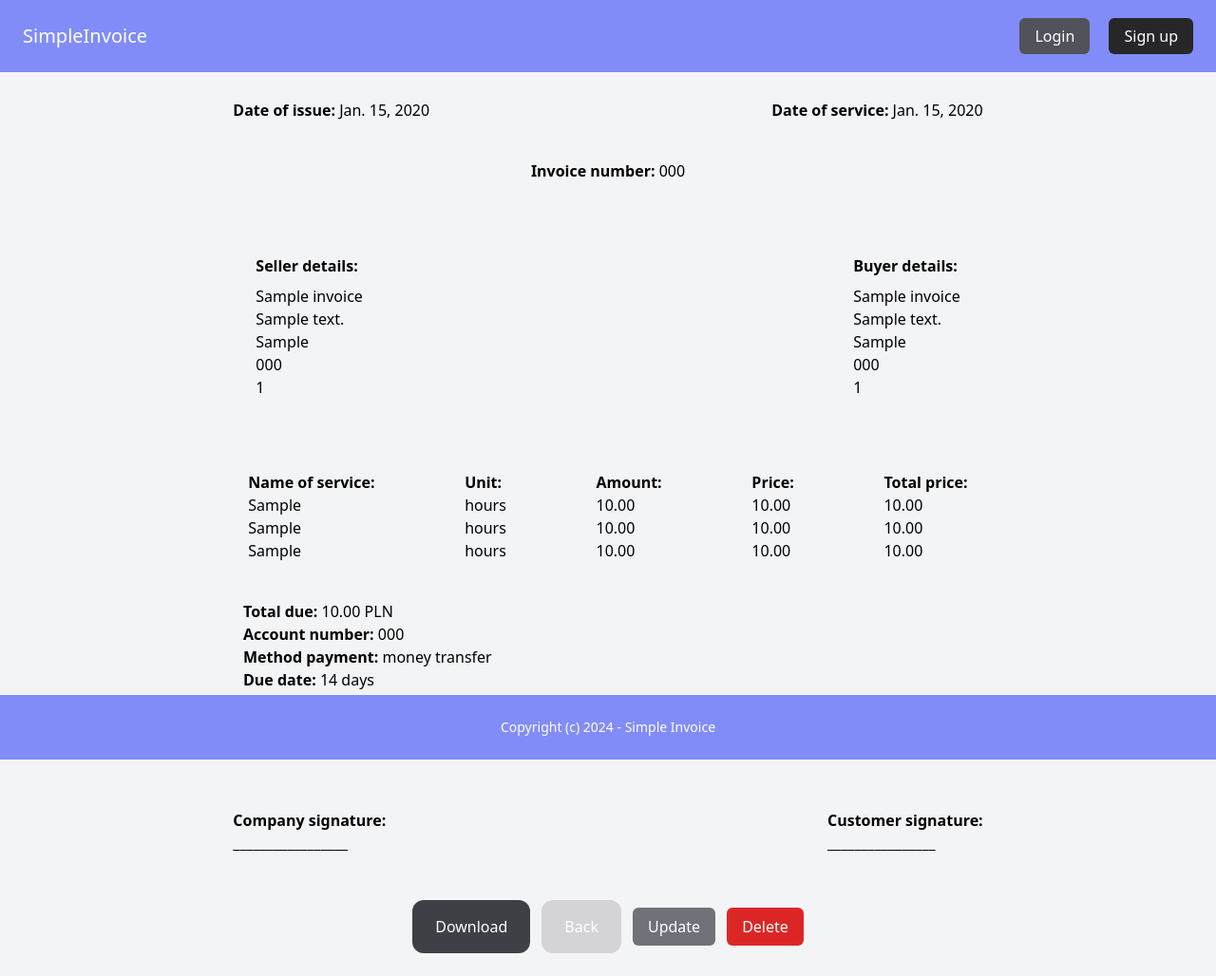
After one commit to MrCzaro/SimpleInvoice, a Django app: page /detail/00000000-0000-0000-0000-000000000001/ in a window 1280 px wide. The commit adds this page. Shown: the whole page at 95% size. Run offline with Django 5.2, Linux system fonts and the light colour scheme; tables that the repository leaves empty hold one stand-in row (values such as "Sample post"); some libraries are stand-ins or nearby versions.

Commit message:
Update 4/3/24

```diff
--- a/SimpleInvoice/SimpleInvoice/settings.py
+++ b/SimpleInvoice/SimpleInvoice/settings.py
@@ -56,7 +56,7 @@ ROOT_URLCONF = "SimpleInvoice.urls"
 TEMPLATES = [
     {
         "BACKEND": "django.template.backends.django.DjangoTemplates",
-        "DIRS": [],
+        "DIRS": [BASE_DIR / "templates"],
         "APP_DIRS": True,
         "OPTIONS": {
             "context_processors": [
@@ -107,7 +107,7 @@ AUTH_PASSWORD_VALIDATORS = [
 
 LANGUAGE_CODE = "en-us"
 
-TIME_ZONE = "UTC"
+TIME_ZONE = "Europe/Warsaw"
 
 USE_I18N = True
 
--- a/SimpleInvoice/SimpleInvoice/urls.py
+++ b/SimpleInvoice/SimpleInvoice/urls.py
@@ -3,5 +3,5 @@ from django.urls import path, include
 
 urlpatterns = [
     path("admin/", admin.site.urls),
-    path("invoice/", include("invoice.urls"))
+    path("", include("invoice.urls"))
 ]
--- a/SimpleInvoice/invoice/urls.py
+++ b/SimpleInvoice/invoice/urls.py
@@ -4,8 +4,8 @@ from . import views
 app_name = "invoice"
 
 urlpatterns = [
+    path("", views.dashboard, name="dashboard"),
     path("create/", views.create_invoice, name="create"),
-    path("dashboard/", views.dashboard, name="dashboard"),
     path("delete/<uuid:invoice_id>/", views.delete_invoice, name="delete"),
     path("detail/<uuid:invoice_id>/", views.detail_invoice, name="detail"),
     path("update/<uuid:invoice_id>/", views.update_invoice, name="update"),
--- a/SimpleInvoice/invoice/views.py
+++ b/SimpleInvoice/invoice/views.py
@@ -35,18 +35,18 @@ def update_invoice(request, invoice_id):
     # Handles the update of an invoice
     invoice = get_object_or_404(Invoice, id=invoice_id)
     if request.method == "POST":
-        form = InvoiceForm(request.post, instance=invoice)
+        form = InvoiceForm(request.POST, instance=invoice)
         if form.is_valid():
             form.save()
             return redirect("invoice:detail", invoice.id)
-        else:
-            form = InvoiceForm(instance=invoice)
+    else:
+        form = InvoiceForm(instance=invoice)
 
-        context = {
-            "form" : form,
-            #"invoice" : invoice,
-            "title" : "Edit the invoice"
-        }
+    context = {
+        "form" : form,
+        "invoice" : invoice,
+        "title" : "Edit the invoice"
+    }
     return render(request, "invoice_form.html", context)
 
 def delete_invoice(request, invoice_id):
@@ -57,6 +57,7 @@ def delete_invoice(request, invoice_id):
         return redirect("invoice:dashboard")
     context = {
         "title" : "Delete the Invoice",
+        "invoice" : invoice
     }
     return render(request, "confirm_delete.html", context)
 
@@ -64,6 +65,7 @@ def detail_invoice(request, invoice_id):
     # Displays an invoice details
     invoice = get_object_or_404(Invoice, id=invoice_id)
     context={
-        "title" : "Invoice details"
+        "title" : "Invoice details",
+        "invoice" : invoice
     }
     return render(request, "invoice_details.html", context)
--- a/templates/base.html
+++ b/SimpleInvoice/templates/base.html
@@ -14,8 +14,8 @@
 
             <div class="space-x-4">
                 {% if request.user.is_authenticated %}
-                    <a href="#" class="text-white">Dashboard</a>
-                    <a href="#" class="py-2 px-4 bg-zinc-500 text-white rounded-md">Create New Invoice</a>
+                    <a href="{% url "invoice:dashboard" %}" class="text-white">Dashboard</a>
+                    <a href="{% url 'invoice:create' %}" class="py-2 px-4 bg-zinc-500 text-white rounded-md">Create New Invoice</a>
                     <a href="#" class="py-2 px-4 bg-red-600 rounded-md text-white">Logout</a>
                 {% else %}
                     <a href="#" class="py-2 px-4 bg-zinc-600 text-white rounded-md">Login</a>
--- /dev/null
+++ b/SimpleInvoice/templates/invoice_details.html
@@ -0,0 +1,154 @@
+{% extends "base.html" %}
+
+{% block content %}
+<div class="flex justify-center">
+    <div class="w-2/3 p-4 mb-6">
+        <div class="flex items-center justify-between ">
+            <p><strong>Date of issue:</strong> {{ invoice.date_of_creation }}</p>
+            <p><strong>Date of service:</strong> {{ invoice.date_of_service }}</p>
+        </div>
+    </div>
+</div>
+
+<div class="flex justify-center">
+    <div class="mb-10 flex items-center">
+        <p><strong>Invoice number: </strong> {{ invoice.invoice_number }}</p>
+    </div>
+</div>
+
+<div class="flex justify-center mb-8">
+    <div class="w-2/3 p-4">
+        <div class="flex justify-between mt-5">
+            <div class="ml-6">
+              <p class="mb-2"><strong>Seller details:</strong></p>
+              <p>{{ invoice.company_name }}</p>
+              <p>{{ invoice.company_street_address }}</p>
+              <p>{{ invoice.company_city }}</p>
+              <p>{{ invoice.company_zip_code }}</p>
+              <p>{{ invoice.company_tax_id }}</p>
+            </div>
+            <div class="mr-6">
+              <p class="mb-2"><strong>Buyer details:</strong></p>
+              <p>{{ invoice.customer_company_name }}</p>
+              <p>{{ invoice.customer_street_address }}</p>
+              <p>{{ invoice.customer_city }}</p>
+              <p>{{ invoice.customer_zip_code }}</p>
+              <p>{{ invoice.customer_tax_id }}</p>
+            </div>
+          </div>
+    </div>
+</div>
+
+<div class="flex justify-center">
+    <div class="w-2/3 p-4">
+        <div class="flex justify-between mt-3">
+            <div class="ml-4">
+                <p><strong>Name of service:</strong></p>
+                <p>{{ invoice.service_type_1 }}</p>
+                <p>{{ invoice.service_type_2 }}</p>
+                <p>{{ invoice.service_type_3 }}</p>
+            </div>
+
+            <div>
+                <p><strong>Unit:</strong></p>
+                <p>{{ invoice.unit_1 }}</p>
+                {% if invoice.unit_2 is not None %}
+                    <p>{{ invoice.unit_2 }}</p>
+                {% endif %}
+                {% if invoice.unit_3 is not None %}
+                    <p>{{ invoice.unit_3 }}</p>
+                {% endif %}
+            </div>
+
+            <div>
+                <p><strong>Amount:</strong></p>
+                <p>{{ invoice.amount_1 }}</p>
+                {% if invoice.amount_2 is not None %}
+                    <p>{{ invoice.amount_2 }}</p>
+                {% endif %}
+                {% if invoice.amount_3 is not None %}
+                    <p>{{ invoice.amount_3 }}</p>
+                {% endif %}
+            </div>
+
+            <div>
+                <p><strong>Price:</strong></p>
+                <p>{{ invoice.price_1 }}</p>
+                {% if invoice.price_2 is not None %}
+                    <p>{{ invoice.price_2 }}</p>
+                {% endif %}
+
+                {% if invoice.price_3 is not None %}
+                    <p>{{ invoice.price_3 }}</p>
+                {% endif %}
+            </div>
+
+            <div class="mr-4">
+                <p><strong>Total price:</strong></p>
+                <p>{{ invoice.total_price_1 }}</p>
+                {% if invoice.total_price_2 is not None %}
+                    <p>{{ invoice.total_price_2 }}</p>
+                {% endif %}
+                {% if invoice.total_price_3 is not None %}
+                    <p>{{ invoice.total_price_3 }}</p>
+                {% endif %}
+            </div>
+
+        </div>
+    </div>
+</div>
+
+<div class="py-6 flex justify-center p-10">
+    <div class="w-2/3">
+        <p><strong>Total due: </strong>{{ invoice.total_price }} {{ invoice.currency|upper }}</p>
+        <p><strong>Account number: </strong>{{ invoice.company_account_number }}</p>
+        <p><strong>Method payment: </strong>{{ invoice.method_payment }}</p>
+        <p><strong>Due date: </strong>14 days</p>
+    </div>
+</div>
+
+{% if invoice.company_phone %}
+<div class="flex justify-center p-5">
+    <div class="mb-5 flex items-center">
+        <p><strong>Company phone number:</strong> </strong> {{ invoice.company_phone }}</p>
+    </div>
+</div>
+{% endif %}
+
+
+
+{% if invoice.additional_information %}
+<div class="flex justify-center">
+    <div class="mb-10 flex items-center">
+        <p><strong>Comments:</strong> {{ invoice.additional_information }}</p>
+
+    </div>
+</div>
+{% endif %}
+
+
+<div class="flex justify-center py-4">
+    <div class="w-2/3 flex justify-between">
+        <div class="ml-4">
+
+            <p><strong>Company signature:</strong></p>
+            <p>_________________</p>
+        </div>
+        <div class="mr-4">
+            <p><strong>Customer signature:</strong></p>
+            <p>________________</p>
+        </div>
+    </div>
+</div>
+<div class="flex justify-center">
+        <div class="flex items-center mt-8">
+            <a href="#" class="py-4 px-6 bg-zinc-700 rounded-xl text-white mr-3">Download</a>
+            <a href="#" class="py-4 px-6 bg-zinc-300 rounded-xl text-white mr-3">Back</a>
+            <a href="{% url 'invoice:update' invoice.id %}" class="py-2 px-4 bg-zinc-500 rounded-md text-white mr-3">Update</a>
+            <a href="{% url 'invoice:delete' invoice.id %}" class="py-2 px-4 bg-red-600 rounded-md text-white">Delete</a>
+        </div>
+
+</div>
+
+
+{% endblock %}
```
Also changed, not shown: SimpleInvoice/templates/confirm_delete.html (added, +19 -0 lines), SimpleInvoice/templates/dashboard.html (added, +23 -0 lines), SimpleInvoice/templates/invoice_form.html (added, +18 -0 lines), SimpleInvoice/invoice/migrations/0003_alter_invoice_total_price_and_more.py (added).
